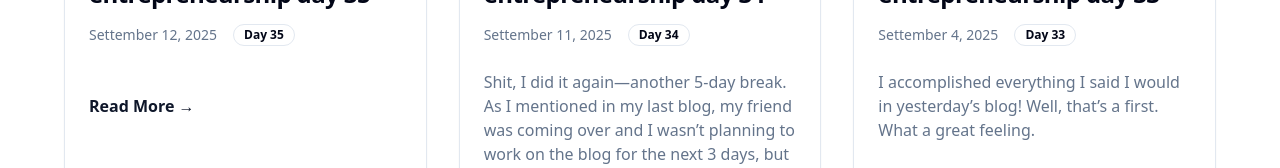
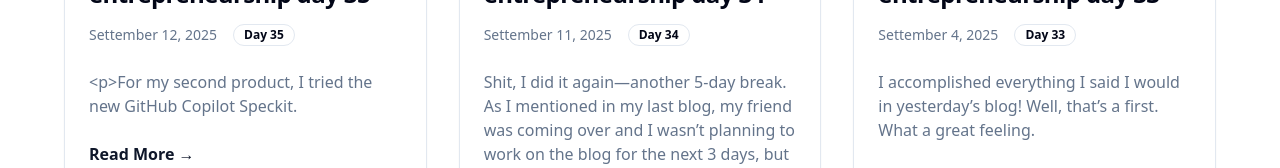
Before and after one commit to hritik1999/portfolio, a Vue app in the folder frontend/: page /blog in a window 1280 px wide. Shown: the part 311-479 px from the top of the page. Built offline with nearby package versions, Linux system fonts and the light colour scheme.

Commit message:
added new vlog

```diff
--- a/frontend/src/views/Blog.vue
+++ b/frontend/src/views/Blog.vue
@@ -1076,7 +1076,7 @@ export default {
           slug:'100-days-of-entrepreneurship-day-35',
           day:'35',
           date:'Settember 12, 2025',
-          snippet:"",
+          snippet:"<p>For my second product, I tried the new GitHub Copilot Speckit. ",
           content:`
           <p>Hello readers</p>
             <p>For my second product, I tried the new GitHub Copilot Speckit. The concept is fascinating: first, you describe what you want and why you want it. Then you decide how to do it—what tech stack to use, etc. It forms a list of tasks and then executes them, some even in parallel. So for the second product, Deepankar and I used it today, and the product was ready in 30 minutes. It was crazy. But I didn’t want to run it because I knew it wouldn’t work and would just be frustrating. So I told Deepankar to run it. As expected, the backend server didn’t start, the frontend server didn’t start, and he couldn’t even set up the virtual environment. That made me doubt his technical abilities—I may have overestimated him. There were already other signals, but this experiment is exactly for testing whether we can actually work together.</p>
```
